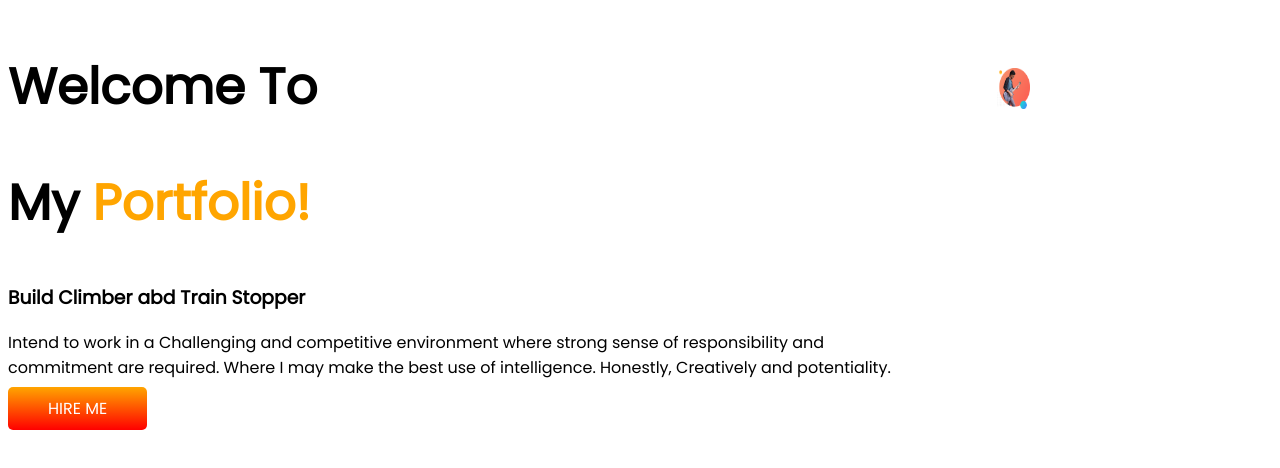
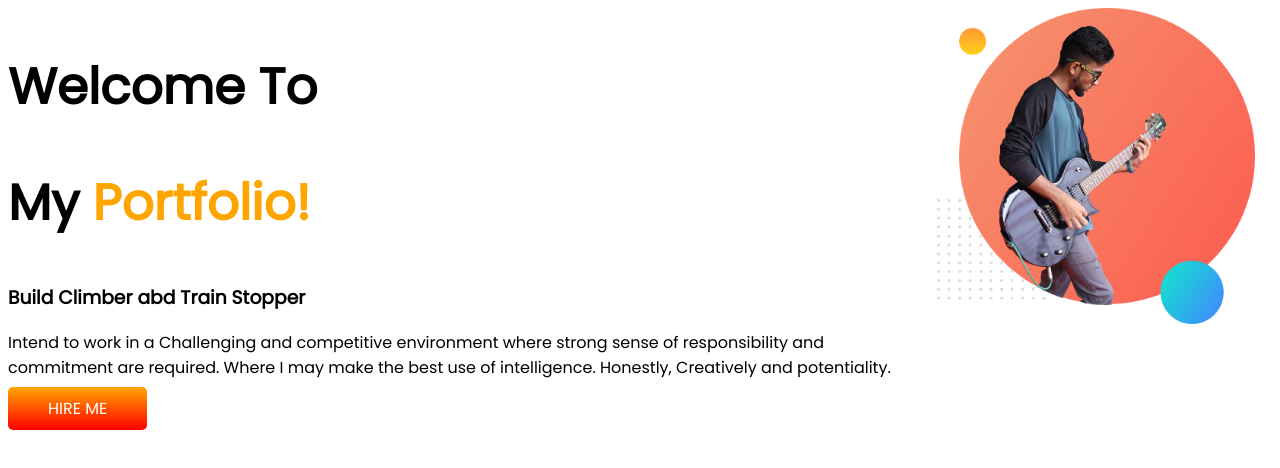
Before and after one commit to mredul2003/developer-portfolio, a plain HTML site: page index.html in a window 1280 px wide. Drawn offline with Linux system fonts and the light colour scheme.

Commit message:
pic size corrected

```diff
--- a/style.css
+++ b/style.css
@@ -20,9 +20,7 @@ section {
 }
 
 .half-width img {
-    padding: 60px;
-    width: 10%;
-    height: 10%;
+    width: 95%;
 }
 
 .link-button {
```
